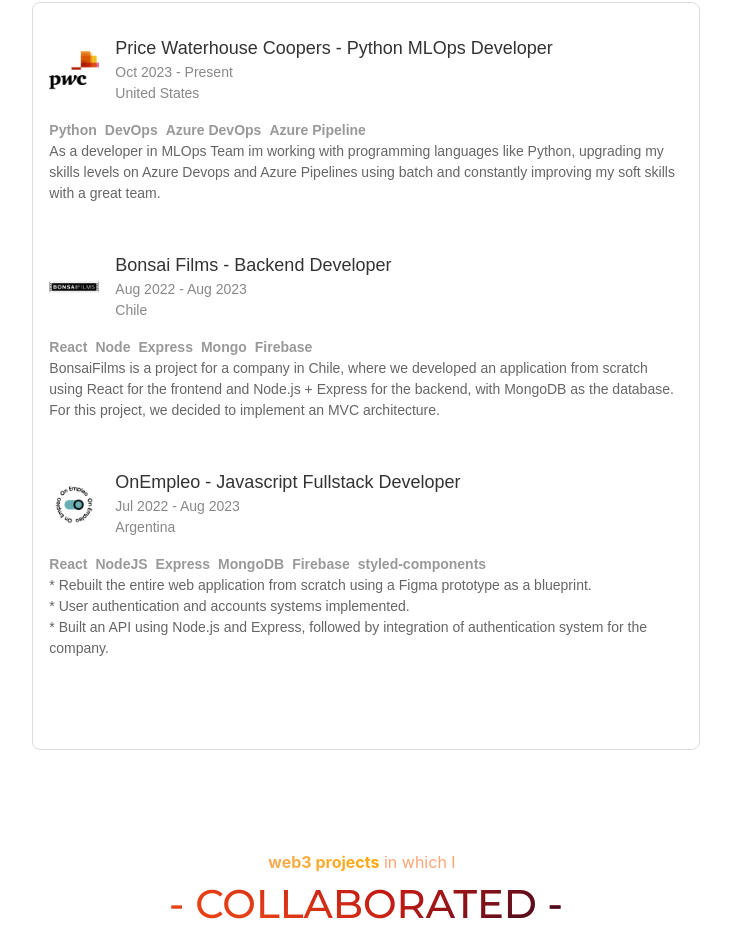
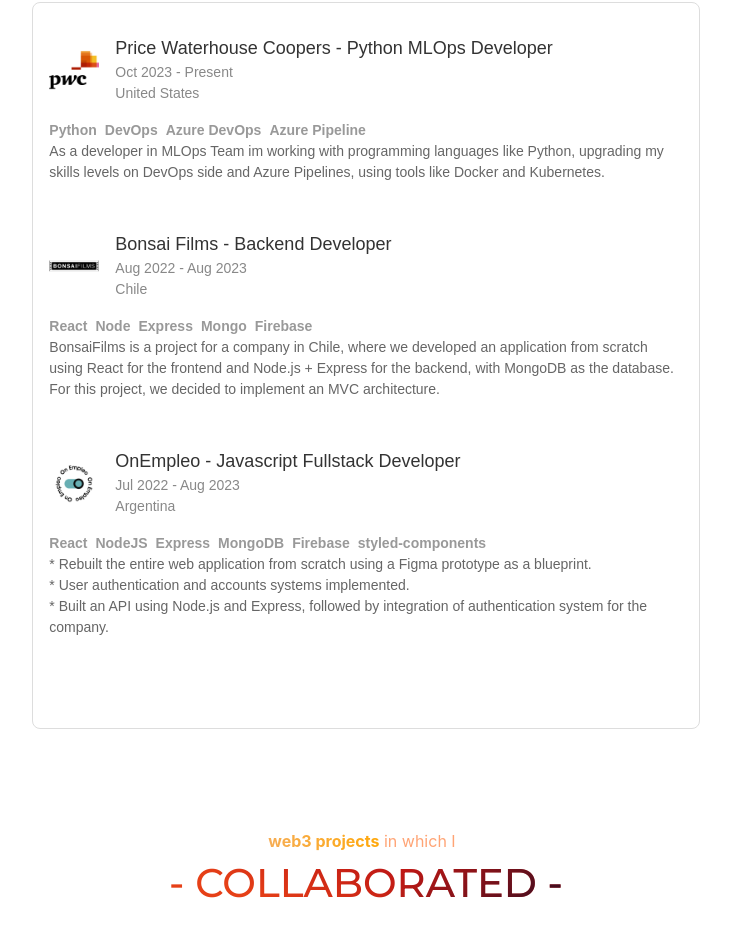
Before and after one commit to vazqueztomas/portfolio, a React (Create React App) app: page / in a window 1280 px wide. Shown: the part 1738-2676 px from the top of the page, without its empty margins (274-1005 px from the left). Built offline with nearby package versions, Linux system fonts and the light colour scheme.

Commit message:
fix(config): fix correct description in works

```diff
--- a/src/components/worksArray.js
+++ b/src/components/worksArray.js
@@ -10,7 +10,7 @@
     src: pwc,
     period: 'Oct 2023 - Present',
     description:
-      'As a developer in MLOps Team im working with programming languages like Python, upgrading my skills levels on Azure Devops and Azure Pipelines using batch and constantly improving my soft skills with a great team.',
+      'As a developer in MLOps Team im working with programming languages like Python, upgrading my skills levels on DevOps side and Azure Pipelines, using tools like Docker and Kubernetes.',
     technologies: ['Python', 'DevOps', 'Azure DevOps', 'Azure Pipeline']
   },
   {
```
